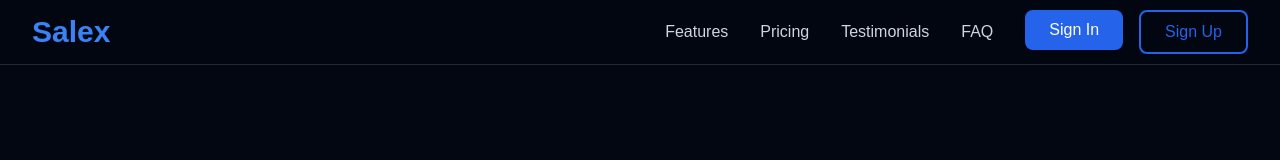
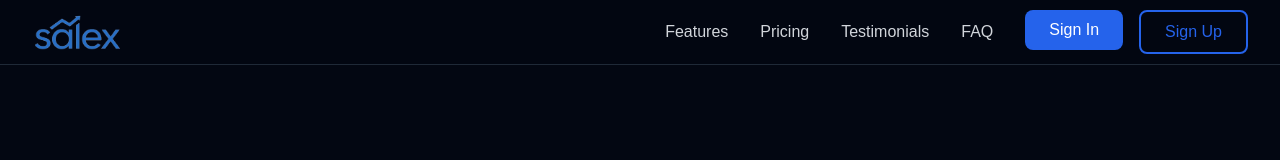
Before and after one commit to Piyushverma-tech/sales-management-app, a Next.js app: page / in a window 1280 px wide. Shown: the top 160 px of the page. Built offline with nearby package versions, Linux system fonts and the light colour scheme; no server answers.

Commit message:
Added logo

```diff
--- a/app/dashboard/Components/Topbar.tsx
+++ b/app/dashboard/Components/Topbar.tsx
@@ -6,6 +6,7 @@ import { Button } from '@/components/ui/button';
 import { useTheme } from 'next-themes';
 import { useSalesStore } from '../../useSalesStore';
 import dynamic from 'next/dynamic';
+import Image from 'next/image';
 
 const UserButton = dynamic(
   () => import('@clerk/nextjs').then((mod) => mod.UserButton),
@@ -25,13 +26,11 @@ const Topbar = ({
 
   return (
     <div className="w-full ">
-      <div className="container mx-auto px-4">
+      <div className="container mx-auto sm:px-8 px-4">
         <div className="h-16 flex items-center justify-between">
           {/* Logo Section */}
           <div className="flex items-center">
-            <span className="sm:text-3xl text-2xl font-bold bg-gradient-to-r from-blue-600 to-blue-400 bg-clip-text text-transparent">
-              Salex
-            </span>
+            <Image src="/salex-logo.png" alt="logo" width={85} height={85} />
           </div>
 
           {/* Search Bar */}
--- a/app/page.tsx
+++ b/app/page.tsx
@@ -41,7 +41,7 @@ function Navbar() {
         <div className="flex justify-between items-center h-16">
           <div className="flex items-center">
             <Link href="/" className="flex items-center">
-              <span className="text-3xl font-bold text-blue-500">Salex</span>
+              <Image src="/salex-logo.png" alt="logo" width={90} height={90} />
             </Link>
           </div>
 
```
Also changed, not shown: public/salex-logo.png (added).
